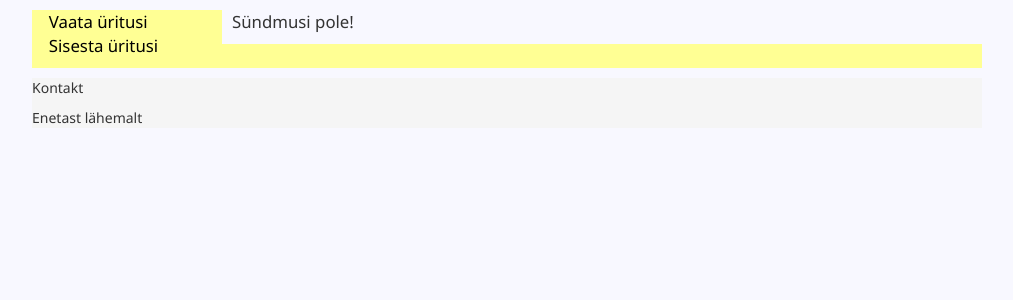
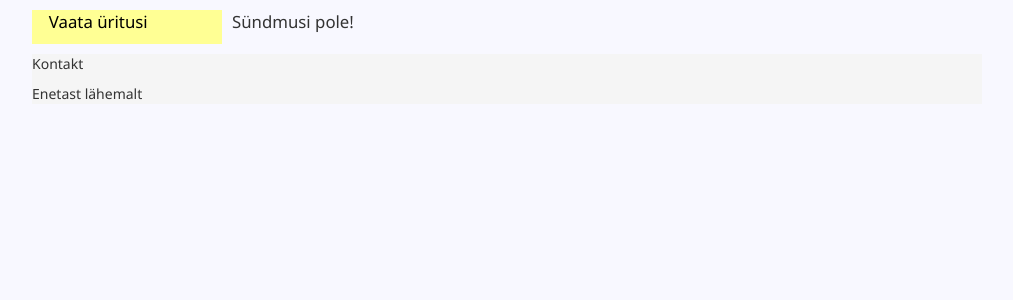
Before and after one commit to alajal/eneta, a PHP site: page /yritused.php in a window 1280 px wide. Shown: the part 127-427 px from the top of the page, without its empty margins (133-1146 px from the left). Run offline with PHP 8.4, Linux system fonts and the light colour scheme; data that the repository does not hold is empty; a stand-in replaces the project's code that opens the database connection; some libraries are stand-ins or nearby versions.

Commit message:
loll bugi

```diff
--- a/templates/yritused_template.php
+++ b/templates/yritused_template.php
@@ -36,7 +36,6 @@ include('header_template.php')
                 <li><a id="show-events-input" href="#sisestayritus">Sisesta üritusi</a></li>
                 <li><a id="register-events-input" href="#registreeriyritusele">Registreerimine</a></li>
             <?php } ?>
-            <li><a id="show-events-input" href="#sisestayritus">Sisesta üritusi</a></li>
         </ul>
     </div>
 
```
